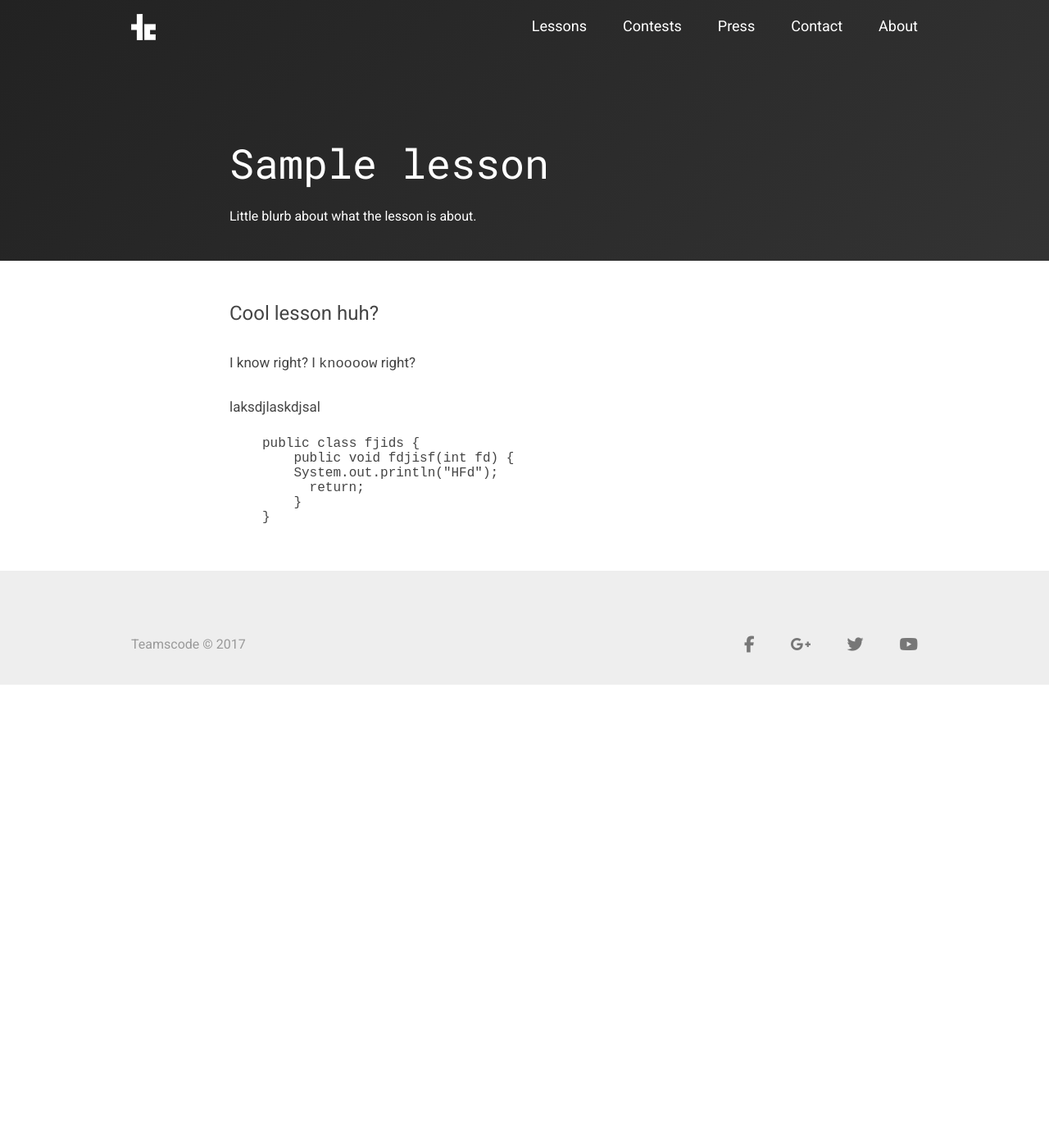
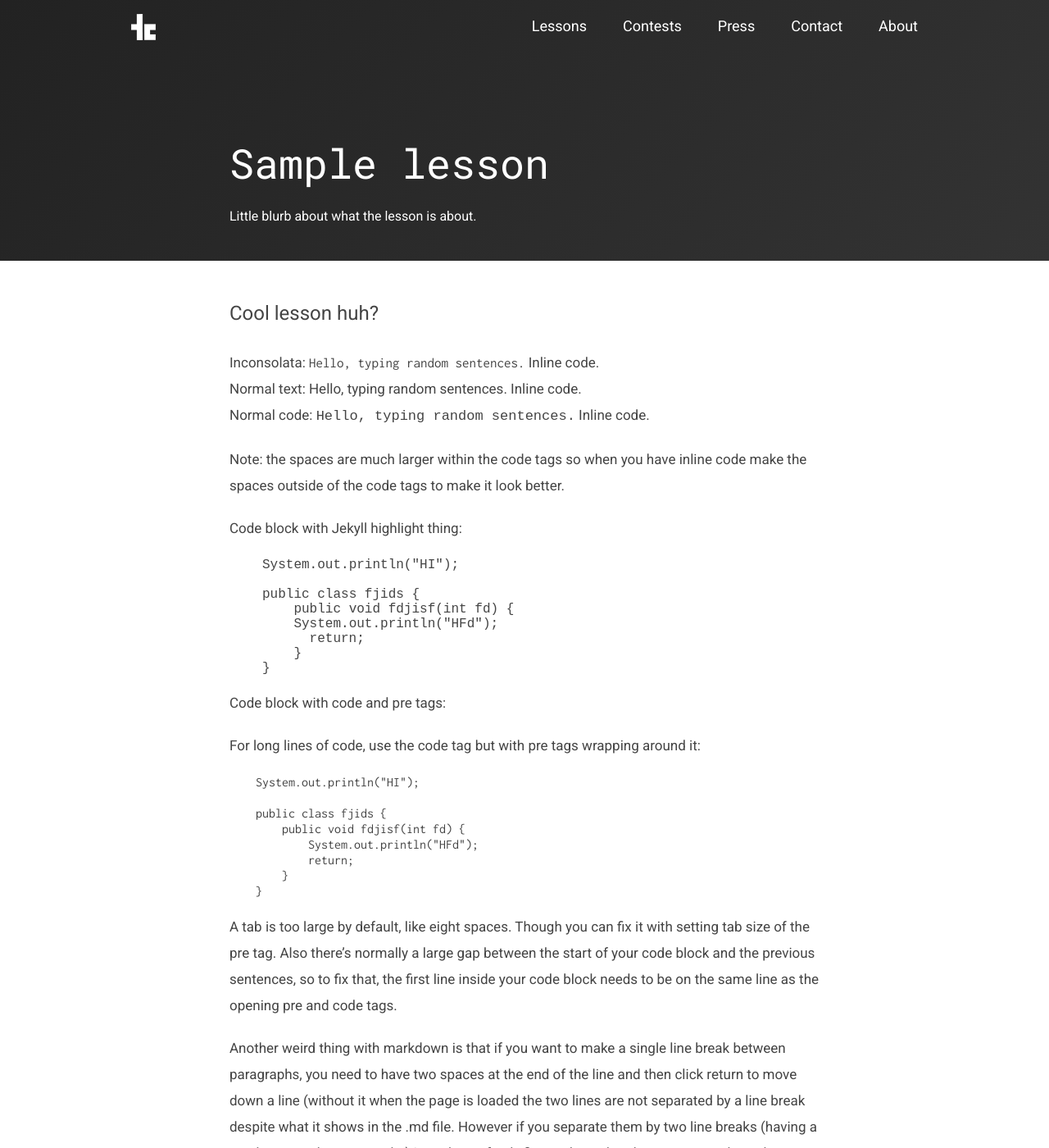
Before and after one commit to teamscode/teamscode.github.io, a Jekyll site: the page built from _posts/2017-06-16-sample-lesson.md, in a window 1280 px wide and 1400 px high. Shown: the whole window at 82% size. Built offline with Jekyll 4.4.1, drawn with Linux system fonts in a browser that asks for light colours; nearby versions of some CDN libraries; some of the changed text lies outside the part shown.

Commit message:
How to format the lessons

```diff
--- a/_posts/2017-06-16-sample-lesson.md
+++ b/_posts/2017-06-16-sample-lesson.md
@@ -5,13 +5,22 @@ lesson_title: Sample lesson
 lesson_desc: Little blurb about what the lesson is about.
 ---
 
+<link rel="stylesheet" type="text/css" href="//fonts.googleapis.com/css?family=Inconsolata" />
+
 # Cool lesson huh?
 
-I know right?  I <code>knoooow</code> right?
+Inconsolata: <code style="font-family: Inconsolata;">Hello, typing random sentences.</code> Inline code.
+Normal text: Hello, typing random sentences. Inline code.
+Normal code: <code>Hello, typing random sentences.</code> Inline code.
 
-laksdjlaskdjsal
+Note: the spaces are much larger within the code tags so when you have inline code make the spaces outside of the code tags to make it look better.
+
+
+Code block with Jekyll highlight thing:
 
 {% highlight java %}
+
+System.out.println("HI");
 
 public class fjids {
     public void fdjisf(int fd) {
@@ -21,3 +30,21 @@ public class fjids {
 }
 
 {% endhighlight %}
+
+Code block with code and pre tags:
+
+For long lines of code, use the code tag but with pre tags wrapping around it:
+<pre style="tab-size: 4;"><code style="font-family: Inconsolata;">	System.out.println("HI");
+
+	public class fjids {
+		public void fdjisf(int fd) {
+			System.out.println("HFd");
+			return;
+		}
+	}
+</code></pre>
+
+A tab is too large by default, like eight spaces. Though you can fix it with setting tab size of the pre tag.
+Also there's normally a large gap between the start of your code block and the previous sentences, so to fix that, the first line inside your code block needs to be on the same line as the opening pre and code tags.
+
+Another weird thing with markdown is that if you want to make a single line break between paragraphs, you need to have two spaces at the end of the line and then click return to move down a line (without it when the page is loaded the two lines are not separated by a line break despite what it shows in the .md file. However if you separate them by two line breaks (having a gap between the paragraphs) it works perfectly fine and you dont have to worry about that.
```
